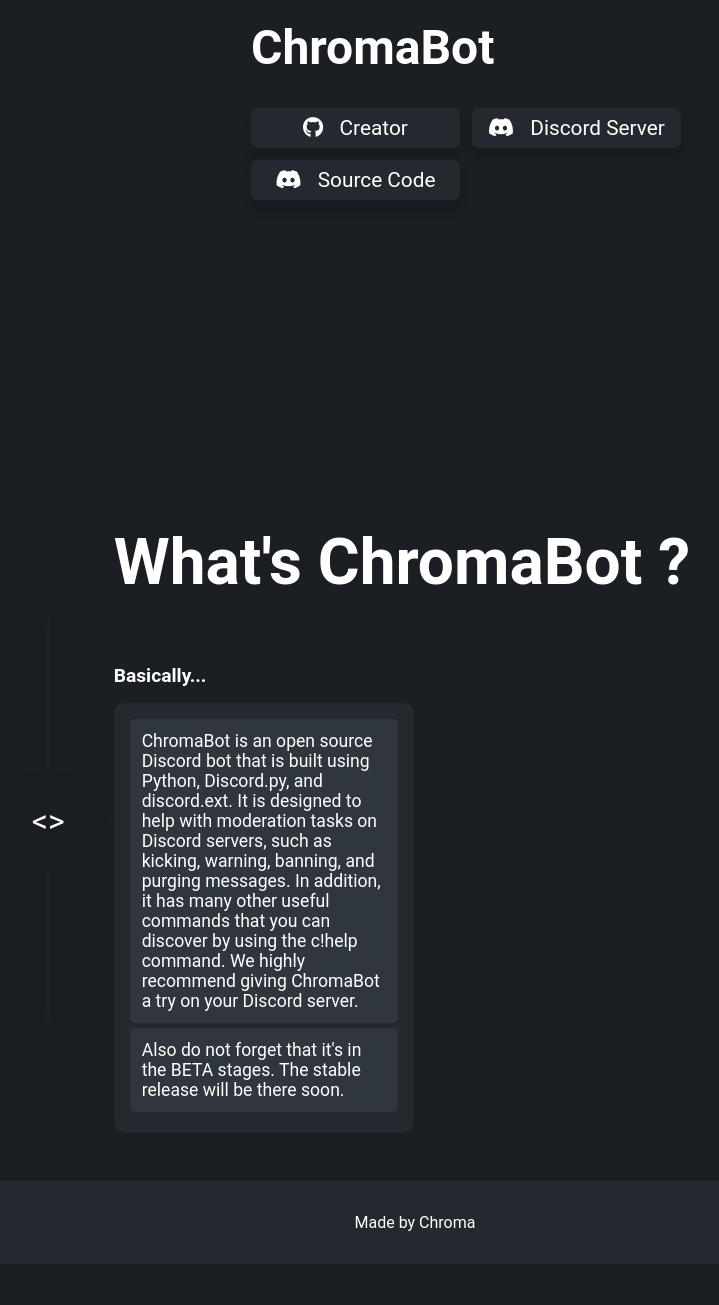
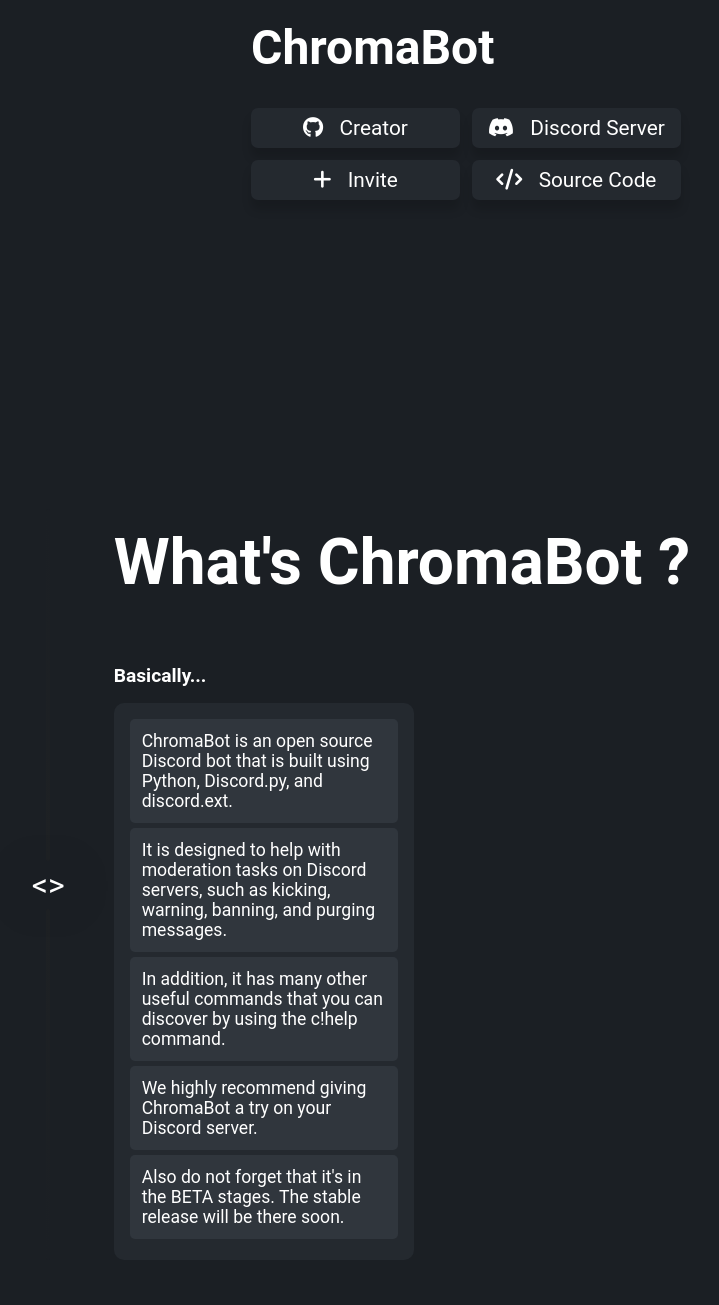
Before and after one commit to ChromaDeveloper/chromadeveloper.github.io, a plain HTML site: page chromabot.html in a window 1280 px wide. Shown: the part 321-1626 px from the top of the page, without its empty margins (225-944 px from the left). Before the commit the page ends 1585 px from the top, so only its background shows below. Drawn offline with nearby package versions, Linux system fonts and the light colour scheme; a small style sheet from the web is missing.

Commit message:
update idk maybe 10

```diff
--- a/chromabot.html
+++ b/chromabot.html
@@ -40,8 +40,11 @@
                         <a target="_blank" href="https://discord.gg/xC9Fkc9yE6">
                             <div class="btn btn1"><i class="fa-brands fa-discord"></i> Discord Server</div>
                         </a>
+                        <a target="_blank" href="https://discord.com/api/oauth2/authorize?client_id=1051186210367873104&permissions=8&scope=bot">
+                            <div class="btn btn1"><i class="fa-solid fa-plus"></i> Invite</div>
+                        </a>
                         <a target="_blank" href="https://github.com/ChromaDeveloper/ChromaBot">
-                        <div id="id" onclick="copy()" class="btn btn3"><i class="fa-brands fa-discord"></i> Source Code
+                            <div id="id" onclick="copy()" class="btn btn3"><i class="fa-solid fa-code"></i> Source Code
                         </div>
                     </div>
 
@@ -65,7 +68,13 @@
                             <h3 class="h3">Basically...</h3>
                             <ul class="features">
                                 <li class="feature">
-                                    ChromaBot is an open source Discord bot that is built using Python, Discord.py, and discord.ext. It is designed to help with moderation tasks on Discord servers, such as kicking, warning, banning, and purging messages. In addition, it has many other useful commands that you can discover by using the c!help command. We highly recommend giving ChromaBot a try on your Discord server.</li>
+                                    ChromaBot is an open source Discord bot that is built using Python, Discord.py, and discord.ext.</li>
+                                <li class="feature">
+                                    It is designed to help with moderation tasks on Discord servers, such as kicking, warning, banning, and purging messages.</li>
+                                <li class="feature">
+                                    In addition, it has many other useful commands that you can discover by using the c!help command.</li>
+                                <li class="feature">
+                                    We highly recommend giving ChromaBot a try on your Discord server.</li>
                                 <li class="feature">
                                     Also do not forget that it's in the BETA stages. The stable release will be there soon.</li>
                             </ul>
```
